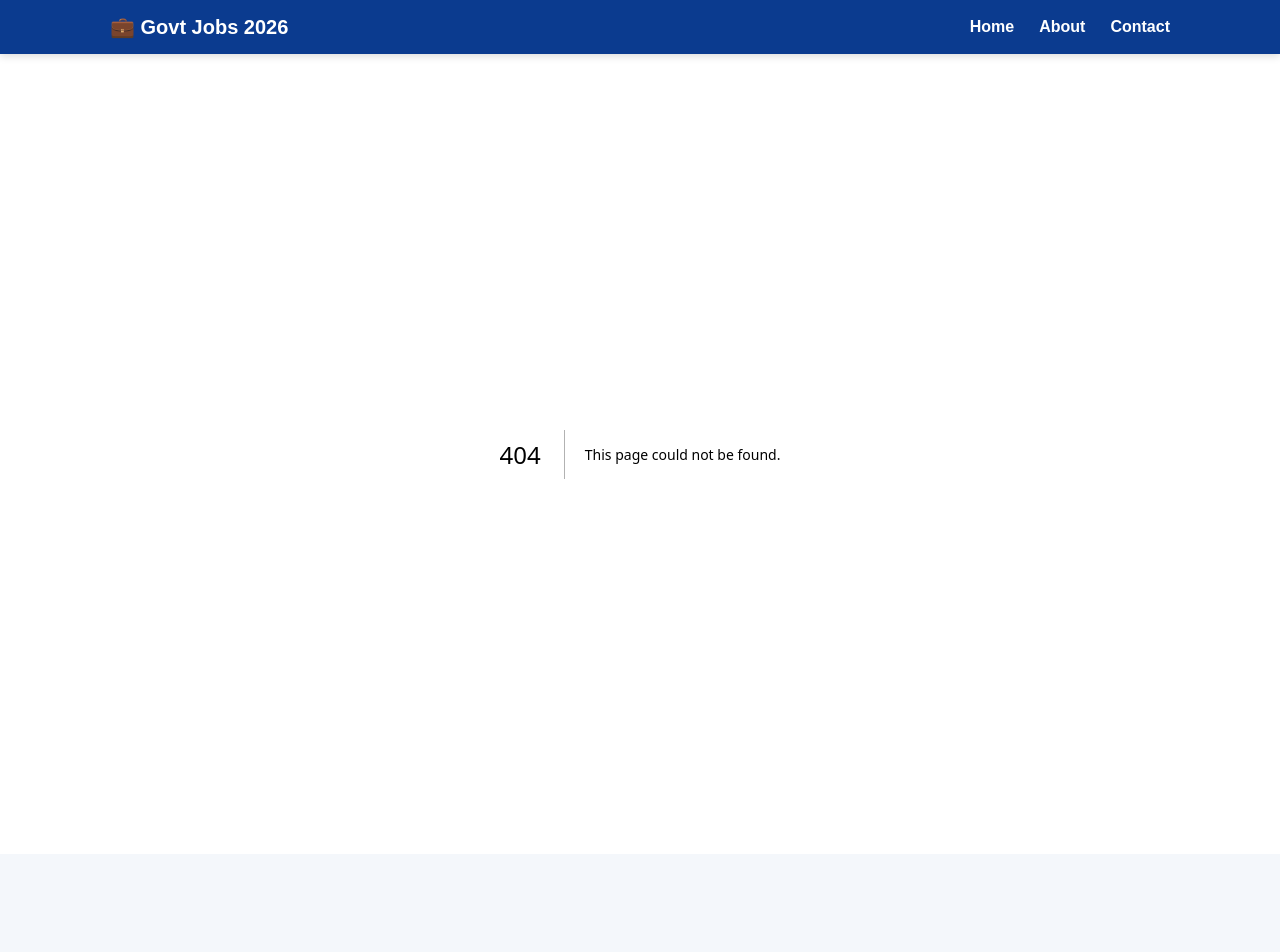
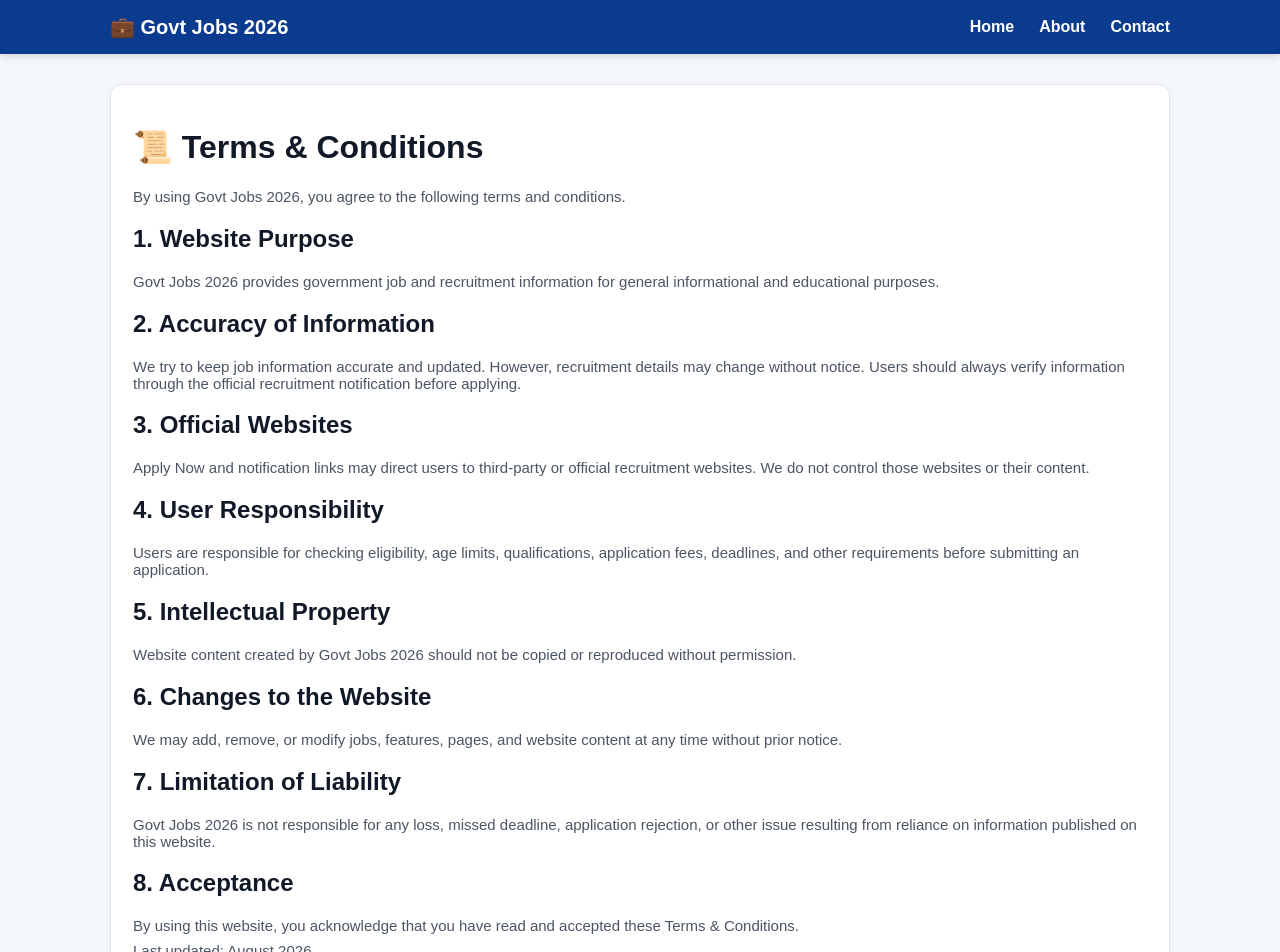
Before and after one commit to chglory8888-dev/govt-jobs-2026, a Next.js app: page /terms in a window 1280 px wide. Before the commit this address had no page. Shown: the top 952 px of the page. Before the commit the page ends 854 px from the top, so only its background shows below. Built offline with nearby package versions, Linux system fonts and the light colour scheme.

Commit message:
Create terms.js

```diff
--- /dev/null
+++ b/pages/terms.js
@@ -0,0 +1,80 @@
+export default function Terms() {
+  return (
+    <div className="container">
+      <div className="job-card">
+        <h1>📜 Terms & Conditions</h1>
+
+        <p>
+          By using Govt Jobs 2026, you agree to the following terms
+          and conditions.
+        </p>
+
+        <h2>1. Website Purpose</h2>
+
+        <p>
+          Govt Jobs 2026 provides government job and recruitment
+          information for general informational and educational
+          purposes.
+        </p>
+
+        <h2>2. Accuracy of Information</h2>
+
+        <p>
+          We try to keep job information accurate and updated.
+          However, recruitment details may change without notice.
+          Users should always verify information through the official
+          recruitment notification before applying.
+        </p>
+
+        <h2>3. Official Websites</h2>
+
+        <p>
+          Apply Now and notification links may direct users to
+          third-party or official recruitment websites. We do not
+          control those websites or their content.
+        </p>
+
+        <h2>4. User Responsibility</h2>
+
+        <p>
+          Users are responsible for checking eligibility, age limits,
+          qualifications, application fees, deadlines, and other
+          requirements before submitting an application.
+        </p>
+
+        <h2>5. Intellectual Property</h2>
+
+        <p>
+          Website content created by Govt Jobs 2026 should not be
+          copied or reproduced without permission.
+        </p>
+
+        <h2>6. Changes to the Website</h2>
+
+        <p>
+          We may add, remove, or modify jobs, features, pages, and
+          website content at any time without prior notice.
+        </p>
+
+        <h2>7. Limitation of Liability</h2>
+
+        <p>
+          Govt Jobs 2026 is not responsible for any loss, missed
+          deadline, application rejection, or other issue resulting
+          from reliance on information published on this website.
+        </p>
+
+        <h2>8. Acceptance</h2>
+
+        <p>
+          By using this website, you acknowledge that you have read
+          and accepted these Terms & Conditions.
+        </p>
+
+        <p>
+          Last updated: August 2026
+        </p>
+      </div>
+    </div>
+  );
+            }
```
